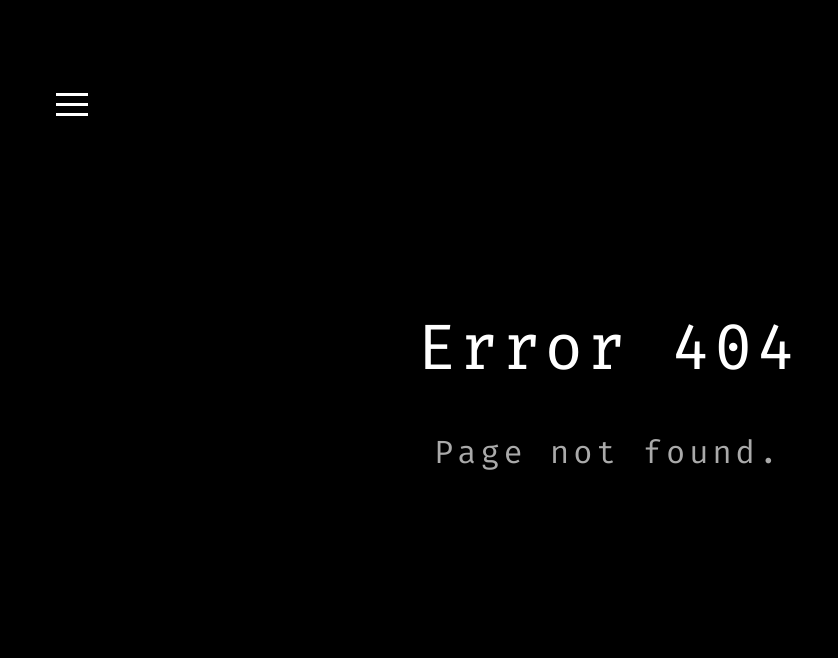
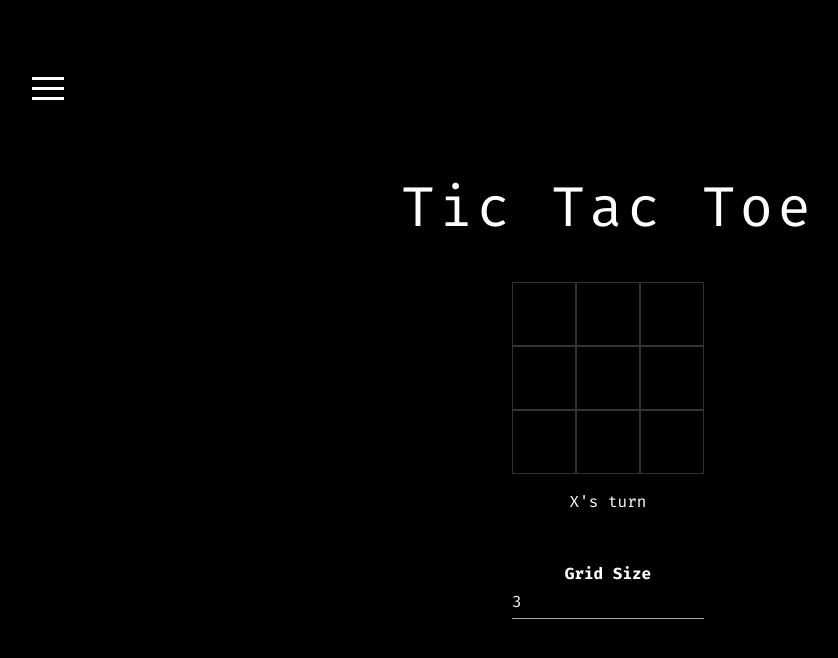
Before and after one commit to DarkPhotonBeam/dleuthold-old, a Gatsby site: page /games/tic-tac-toe in a window 1280 px wide. Before the commit this address had no page. Shown: the whole page, without its empty margins (32-870 px from the left). Built offline with nearby package versions, Linux system fonts and the light colour scheme; Gatsby itself is replaced by a stand-in of ours.

Commit message:
Tic Tac Toe

```diff
--- a/package.json
+++ b/package.json
@@ -31,6 +31,7 @@
     "react": "^17.0.1",
     "react-dom": "^17.0.1",
     "react-helmet": "^6.1.0",
+    "recoil": "^0.5.2",
     "sass": "^1.41.1"
   }
 }
--- a/src/components/Layout/Layout.js
+++ b/src/components/Layout/Layout.js
@@ -27,8 +27,11 @@ export default function Layout({children}) {
                     <NavItem name={'tools'} path={'/tools'}>
                         <NavItem name={'bqm-pitcher-calculator'} path={'/tools/bqm-pitcher-calculator'} />
                     </NavItem>
+                    <NavItem name={'games'} path={'/games'}>
+                        <NavItem name={'tic-tac-toe'} path={'/games/tic-tac-toe'} />
+                    </NavItem>
                     <NavItem name={'music'} path={'/music'} />
-                    <NavItem name={'files'} path={'/files'} />
+                    {/*<NavItem name={'files'} path={'/files'} />*/}
                     {/*<NavItem name={'about'} path={'/about'} />*/}
                     <NavItem name={'contact'} path={'/contact'} />
                 </ul>
--- a/src/components/Layout/Layout.scss
+++ b/src/components/Layout/Layout.scss
@@ -13,8 +13,11 @@
   width: 100%;
 
   @include res('lg') {
-    top: 4rem;
-    left: calc(4rem - 8px);
+    //top: 4rem;
+    //left: calc(4rem - 8px);
+    width: auto;
+    background: none;
+    padding: 4rem calc(4rem - 8px);
   }
 }
 
--- /dev/null
+++ b/src/pages/games.js
@@ -0,0 +1,21 @@
+import * as React from "react"
+import Layout from "../components/Layout/Layout";
+import {Helmet} from "react-helmet";
+import {Link} from 'gatsby';
+
+// markup
+export default function GamesPage() {
+    return (
+        <Layout>
+            <Helmet title={'Games - Daniel Leuthold'} />
+            <section className={'center'}>
+                <h1>Games</h1>
+                <ul className={'no-style spaced'}>
+                    <li>
+                        <Link to={'/games/tic-tac-toe'}>tic-tac-toe</Link>
+                    </li>
+                </ul>
+            </section>
+        </Layout>
+    )
+}
--- /dev/null
+++ b/src/pages/games/tic-tac-toe.js
@@ -0,0 +1,232 @@
+import * as React from "react"
+import '../../styles/pages/games/tic-tac-toe.scss';
+import Layout from "../../components/Layout/Layout";
+import {Helmet} from "react-helmet";
+import {useEffect, useState} from "react";
+import {atom, RecoilRoot, useRecoilState} from 'recoil';
+
+const turnState = atom({
+    key: 'turnState',
+    default: 'X',
+})
+
+const gameOverState = atom({
+    key: 'gameOverState',
+    default: false,
+});
+
+const winnerState = atom({
+    key: 'winnerState',
+    default: '',
+});
+
+// markup
+export default function TicTacToePage() {
+    return (
+        <RecoilRoot>
+            <Layout>
+                <Helmet title={'Games/TicTacToe - Daniel Leuthold'}/>
+                <section className={'center'}>
+                    <h1>Tic Tac Toe</h1>
+                    <TicTacToe/>
+                </section>
+            </Layout>
+        </RecoilRoot>
+    )
+}
+
+function TicTacToe() {
+    const [size, setSize] = useState(3);
+    const [fields, setFields] = useState([]);
+    const [turn, setTurn] = useRecoilState(turnState);
+    const [gameOver, setGameOver] = useRecoilState(gameOverState);
+    const [winner, setWinner] = useRecoilState(winnerState);
+
+    useEffect(() => {
+        if (!isNaN(size) && size >= 2 && size < 7) {
+            reset(false);
+        }
+    }, [size]);
+
+    const reset = (swapTurn = true) => {
+        initFields();
+        if (swapTurn) setTurn(turn === 'X' ? 'O' : 'X');
+        setGameOver(false);
+        setWinner('');
+    };
+
+    const initFields = () => {
+        // Rebuild Fields
+        const _fields = [];
+        for (let y = 0; y < size; y++) {
+            const _row = [];
+            for (let x = 0; x < size; x++) {
+                _row.push({
+                    x,
+                    y,
+                    state: '',
+                    isWinningField: false,
+                });
+            }
+            _fields.push(_row);
+        }
+        //console.log(_fields);
+        setFields(_fields);
+    };
+
+    const checkWin = () => {
+        const _fields = [...fields];
+        let _win = false;
+        let _state = '';
+        let winningFields = [];
+
+        //console.log(_fields[0][0]);
+
+
+        if (_fields[0][0].state !== '') { // Check first diagonal
+            //console.log('Checking first diagonal');
+            let __win = true;
+            _state = _fields[0][0].state;
+            for (let i = 0; i < size; i++) {
+                if (_fields[i][i].state !== _state) {
+                    __win = false;
+                    break;
+                } else {
+                    winningFields.push(_fields[i][i]);
+                }
+            }
+            _win = __win;
+        }
+
+        if (!_win && _fields[0][size - 1].state !== '') { // Check second diagonal
+            winningFields = [];
+            //console.log('Checking second diagonal');
+            let __win = true;
+            _state = _fields[0][size - 1].state;
+            for (let i = 0; i < size; i++) {
+                if (_fields[i][size - 1 - i].state !== _state) {
+                    __win = false;
+                    break;
+                } else {
+                    winningFields.push(_fields[i][i]);
+                }
+            }
+            _win = __win;
+        }
+
+        if (!_win) { // Check horizontal and vertical lines
+            //console.log('Checking lines');
+            for (let i = 0; i < size * 2; i++) {
+                winningFields = [];
+                const y = i < size ? i : 0;
+                const x = i < size ? 0 : i - size;
+                if (_fields[y][x].state !== '') {
+                    let __win = true;
+                    const __state = _fields[y][x].state;
+                    winningFields.push(_fields[y][x]);
+                    if (i < size) {
+                        //console.log(`Checking hor x: ${x} y: ${y}`);
+                        for (let j = 1; j < size; j++) {
+                            if (_fields[y][j].state !== __state) {
+                                __win = false;
+                                break;
+                            } else {
+                                winningFields.push(_fields[y][j]);
+                            }
+                        }
+                    } else {
+                        //console.log(`Checking ver x: ${x} y: ${y}`);
+                        for (let j = 1; j < size; j++) {
+                            if (_fields[j][x].state !== __state) {
+                                __win = false;
+                                break;
+                            } else {
+                                winningFields.push(_fields[j][x]);
+                            }
+                        }
+                    }
+                    if (__win) {
+                        _win = __win;
+                        _state = __state;
+                        break;
+                    }
+                }
+            }
+        }
+
+        if (_win) {
+            //console.log(`${_state} wins!`);
+            winningFields.forEach(winningField => {
+                _fields[winningField.y][winningField.x].isWinningField = true;
+            });
+            setFields(_fields);
+            setWinner(_state);
+            setGameOver(true);
+        } else if (_fields.every(row => row.every(field => field.state !== ''))) {
+            setWinner('No one');
+            setGameOver(true);
+        }
+
+    };
+
+    useEffect(() => {
+        if (fields.length > 0) checkWin();
+    }, [fields]);
+
+    const updateField = (x, y, state) => {
+        const _fields = [...fields];
+        _fields[y][x].state = state;
+        setFields(_fields);
+    };
+
+    return (
+        <div className={'tic-tac-toe'}>
+            {
+                gameOver ? (
+                    <>
+                        <h2>{winner} wins!</h2>
+                        <div className={'spacer-1'} />
+                        <button className={'big'} onClick={() => reset(true)}>Play again</button>
+                        <div className={'spacer-4'} />
+                    </>
+                ) : ''
+            }
+            {
+                fields.map((row, y) => (
+                    <div key={y} className={'tic-tac-toe_row'}>
+                        {
+                            row.map((field, x) => (
+                                <Field updateField={updateField} key={x} isWinning={field.isWinningField} x={field.x} y={field.y} state={field.state}/>
+                            ))
+                        }
+                    </div>
+                ))
+            }
+            <span className={'tic-tac-toe_info'}>{turn}'s turn</span>
+            <div className={'spacer-2'}/>
+            <form>
+                <label>
+                    <span>Grid Size</span>
+                    <input onChange={e => setSize(parseInt(e.currentTarget.value))} value={size} type={'number'} min={2}
+                           max={9}/>
+                </label>
+            </form>
+        </div>
+    );
+}
+
+function Field({state, updateField, x, y, isWinning}) {
+    const [gameOver, setGameOver] = useRecoilState(gameOverState);
+    const [turn, setTurn] = useRecoilState(turnState);
+
+    const tap = () => {
+        if (!gameOver && state === '') {
+            updateField(x, y, turn);
+            setTurn(turn === 'X' ? 'O' : 'X');
+        }
+    };
+
+    return (
+        <div onClick={tap} className={'tic-tac-toe_field' + (isWinning ? ' isWinning' : '')}>{state}</div>
+    );
+}
--- a/src/styles/globals.scss
+++ b/src/styles/globals.scss
@@ -213,3 +213,33 @@ input {
     border-bottom: 1px solid $c-pri;
   }
 }
+
+input::-webkit-outer-spin-button,
+input::-webkit-inner-spin-button {
+  -webkit-appearance: none;
+  margin: 0;
+}
+
+/* Firefox */
+input[type=number] {
+  -moz-appearance: textfield;
+}
+
+button {
+  border: none;
+  outline: none;
+  background: $c-line;
+  color: $c-text;
+  padding: .25rem .5rem;
+  font-size: inherit;
+  font-family: inherit;
+
+  &.big {
+    font-size: 2rem;
+  }
+
+  &:hover {
+    background: $c-pri;
+    cursor: pointer;
+  }
+}
--- /dev/null
+++ b/src/styles/pages/games/tic-tac-toe.scss
@@ -0,0 +1,34 @@
+@import '../../mixins';
+
+.tic-tac-toe {
+
+  text-align: center;
+
+  &_row {
+    display: flex;
+  }
+
+
+  $fieldSize: 4rem;
+  &_field {
+    height: $fieldSize;
+    width: $fieldSize;
+    display: flex;
+    justify-content: center;
+    align-items: center;
+    border: 1px solid $c-line;
+    font-size: 2rem;
+
+    &.isWinning {
+      border-color: $c-pri;
+      color: $c-pri;
+      //transform: scale(1.1);
+    }
+  }
+
+  &_info {
+    display: inline-flex;
+    text-align: center;
+    margin: 1rem 0;
+  }
+}
--- a/src/styles/vars.scss
+++ b/src/styles/vars.scss
@@ -13,8 +13,9 @@ $--breakpoints: (
 ) !default;
 
 
-$c-pri: #2ec27e;
+$c-pri: #128354;
 
+$c-line: #333;
 $c-text: #fff;
 $c-text-darker: #aaa;
 $c-inactive: #aaa;
```
Also changed, not shown: 1 other file.
